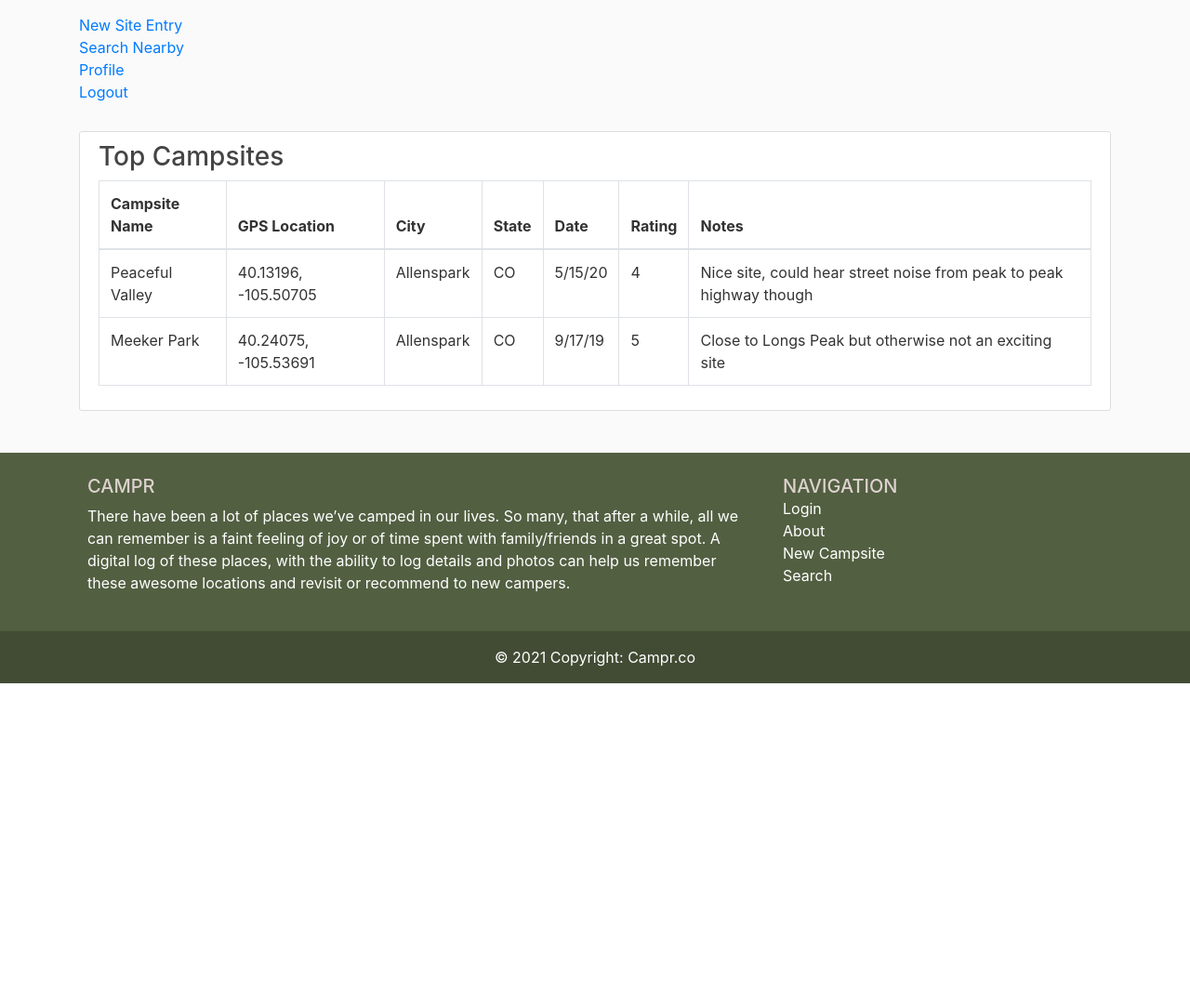
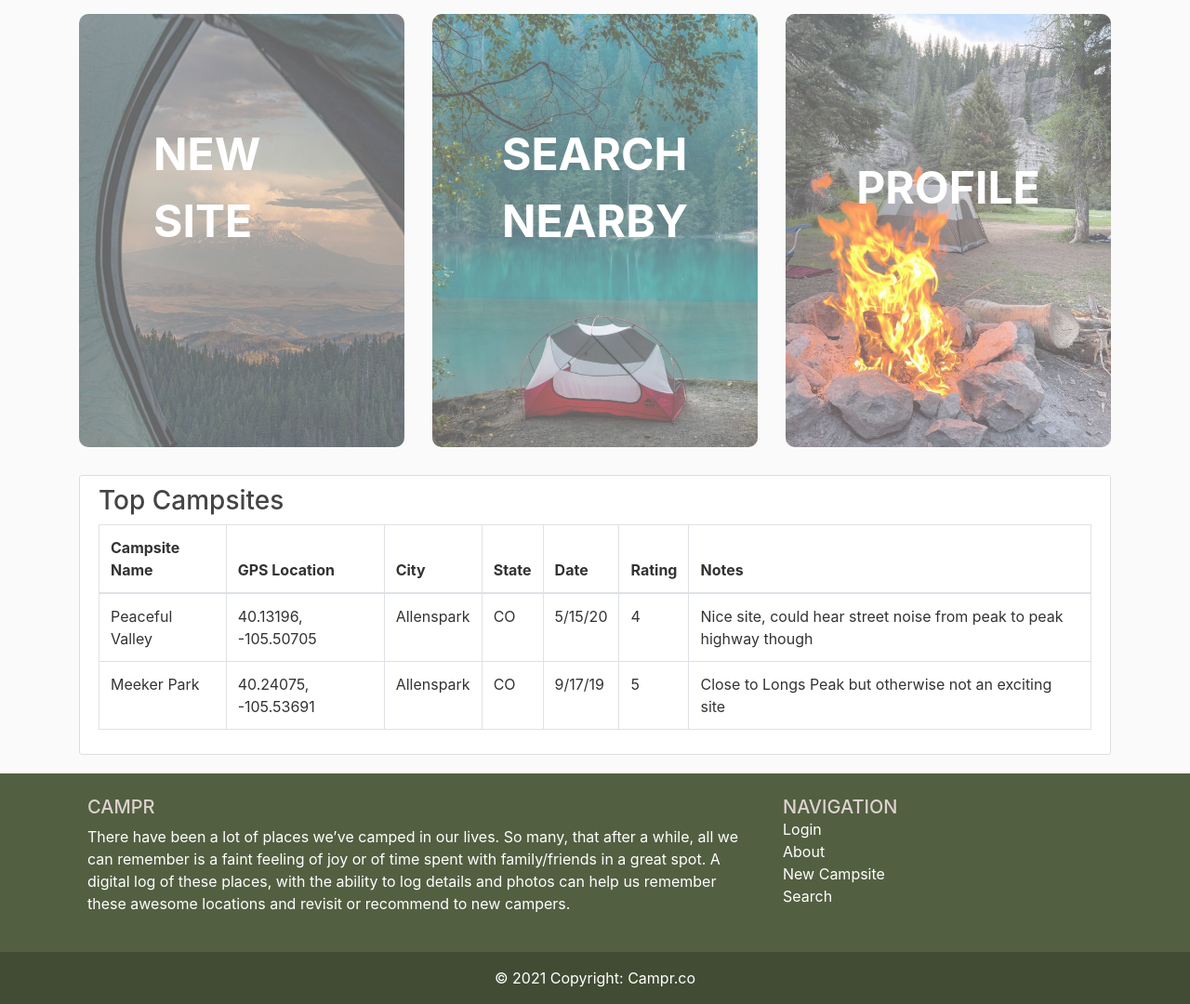
Before and after one commit to JKelliher/Campr_Repository, a Flask app: page /home/ in a window 1280 px wide. Shown: the part 65-1145 px from the top of the page at 93% size. Before the commit the page ends 800 px from the top, so only its background shows below. Run offline with Flask 2, Linux system fonts and the light colour scheme; some libraries are stand-ins or nearby versions.

Commit message:
added images to home page buttons

```diff
--- a/Campr_Flask_Codebase/static/main.css
+++ b/Campr_Flask_Codebase/static/main.css
@@ -3,6 +3,7 @@ body {
 	color: #333333;
 	margin-top: 5rem;
 }
+
 h1, h2, h3, h4 {
 	color: #444444;
 }
@@ -10,12 +11,15 @@ body {
 h5 {
   color: #ddd2ce;
 }
+
 .bg-steel {
 background-color: #525f41;
 }
+
 .site-header .navbar-nav .nav-link {
 color: #e9eff2;
 }
+
 .navbar-brand {
 color:#ffffff;
 font-size: 26px;
@@ -37,3 +41,20 @@ body {
   margin-top: 30px;
   margin-bottom: 20px;
 }
+
+.buttonimage {
+  opacity:  0.6;
+  height:  100%;
+  width:  100%;
+  border-radius: 10px;
+}
+
+.centered {
+  position: absolute;
+  top: 40%;
+  left: 50%;
+  transform: translate(-50%, -50%);
+  font-size: xxx-large;
+  color: white;
+  font-weight: bold;
+}
--- a/Campr_Flask_Codebase/templates/home.html
+++ b/Campr_Flask_Codebase/templates/home.html
@@ -1,11 +1,29 @@
-{% extends "layout.html" %}
+{% extends "layout_sticky.html" %}
 {% block content %}
-<div class="col-md-8">
-  <a href=" {{ url_for('new_campsite') }} ">New Site Entry</a><br>
-  <a href=" {{ url_for('search') }} ">Search Nearby</a><br>
-  <a href=" {{ url_for('profile') }} ">Profile</a><br>
-  <a href=" {{ url_for('login') }} ">Logout</a></br>
+
+<div class="container">
+  <div class="row">
+    <div class="col">
+      <a href=" {{ url_for('new_campsite') }} ">
+        <img class ="buttonimage" src="../static/images/cascade.jpg">
+        <div class="centered">NEW SITE</div>
+      </a>
+    </div>
+    <div class="col order-1">
+      <a href=" {{ url_for('search') }} ">
+        <img class ="buttonimage" src="../static/images/lakecamping.jpg">
+        <div class="centered">SEARCH NEARBY</div>
+      </a>
+    </div>
+    <div class="col order-5">
+      <a href=" {{ url_for('profile') }} ">
+        <img class ="buttonimage" src="../static/images/campfire.jpg">
+        <div class="centered">PROFILE</div>
+      </a>
+    </div>
   </div>
+</div>
+
 
 <div class="container-fluid">
   <div class="content-section">
--- /dev/null
+++ b/Campr_Flask_Codebase/templates/layout_sticky.html
@@ -0,0 +1,111 @@
+<!DOCTYPE html>
+<html lang="en">
+
+  <head>
+    <!-- Required meta tags -->
+    <meta charset="utf-8">
+    <meta name="viewport" content="width=device-width, initial-scale=1, shrink-to-fit=no">
+
+    <!-- Bootstrap CSS -->
+    <link rel="stylesheet" href="https://maxcdn.bootstrapcdn.com/bootstrap/4.0.0/css/bootstrap.min.css" integrity="sha384-Gn5384xqQ1aoWXA+058RXPxPg6fy4IWvTNh0E263XmFcJlSAwiGgFAW/dAiS6JXm" crossorigin="anonymous">
+
+    <link rel="stylesheet" type="text/css" href="{{ url_for('static', filename='main.css') }}">
+
+
+    {% if title %}
+    <title>Campr - {{ title }}</title>
+    {% else %}
+    <title>Campr</title>
+    {% endif %}
+</head>
+
+<body>
+    <header class="site-header">
+        <nav class="navbar navbar-expand-md navbar-dark bg-steel fixed-top">
+          <div class="container">
+            <a class="navbar-brand mr-4" href="/">Campr</a>
+            <button class="navbar-toggler" type="button" data-toggle="collapse" data-target="#navbarToggle" aria-controls="navbarToggle" aria-expanded="false" aria-label="Toggle navigation">
+              <span class="navbar-toggler-icon"></span>
+            </button>
+            <div class="collapse navbar-collapse" id="navbarToggle">
+              <div class="navbar-nav mr-auto">
+                <a class="nav-item nav-link" href="/home/">Home</a>
+                <a class="nav-item nav-link" href="/about">About</a>
+              </div>
+              <!-- Navbar Right Side -->
+              <div class="navbar-nav">
+                <a class="nav-item nav-link" href="/login">Login</a>
+                <a class="nav-item nav-link" href="/register">Register</a>
+              </div>
+            </div>
+          </div>
+        </nav>
+    </header>
+
+
+
+    <main role="main" class="container" >
+        <div class="row">
+            {% block content %}{% endblock %}
+        </div>
+    </main>
+
+
+
+    <footer class="bg-steel text-white text-lg-start sticky-bottom">
+      <!-- Grid container -->
+      <div class="container p-4">
+        <!--Grid row-->
+        <div class="row">
+          <!--Grid column-->
+          <div class="col-12 col-md-8">
+            <h5 class="text-uppercase">CAMPR</h5>
+
+            <p>
+              There have been a lot of places we’ve camped in our lives. So many, that after a while, all we can remember is a faint feeling of joy or of time spent with family/friends in a great spot. A digital log of these places, with the ability to log details and photos can help us remember these awesome locations and revisit or recommend to new campers.
+            </p>
+          </div>
+          <!--Grid column-->
+
+          <!--Grid column-->
+          <div class="col-6 col-md-4">
+            <h5 class="text-uppercase mb-0">Navigation</h5>
+
+            <ul class="list-unstyled">
+              <li>
+                <a href="/login" class="text-white">Login</a>
+              </li>
+              <li>
+                <a href="/about" class="text-white">About</a>
+              </li>
+              <li>
+                <a href="/new_campsite/" class="text-white">New Campsite</a>
+              </li>
+              <li>
+                <a href="/search/" class="text-white">Search</a>
+              </li>
+            </ul>
+          </div>
+          <!--Grid column-->
+        </div>
+        <!--Grid row-->
+      </div>
+      <!-- Grid container -->
+
+      <!-- Copyright -->
+      <div class="text-center p-3" style="background-color: rgba(0, 0, 0, 0.2);">
+        © 2021 Copyright:
+        <a class="text-white" href="https://google.com/">Campr.co</a>
+      </div>
+    </footer>
+
+
+
+
+    <!-- Optional JavaScript -->
+    <!-- jQuery first, then Popper.js, then Bootstrap JS -->
+    <script src="https://code.jquery.com/jquery-3.2.1.slim.min.js" integrity="sha384-KJ3o2DKtIkvYIK3UENzmM7KCkRr/rE9/Qpg6aAZGJwFDMVNA/GpGFF93hXpG5KkN" crossorigin="anonymous"></script>
+    <script src="https://cdnjs.cloudflare.com/ajax/libs/popper.js/1.12.9/umd/popper.min.js" integrity="sha384-ApNbgh9B+Y1QKtv3Rn7W3mgPxhU9K/ScQsAP7hUibX39j7fakFPskvXusvfa0b4Q" crossorigin="anonymous"></script>
+    <script src="https://maxcdn.bootstrapcdn.com/bootstrap/4.0.0/js/bootstrap.min.js" integrity="sha384-JZR6Spejh4U02d8jOt6vLEHfe/JQGiRRSQQxSfFWpi1MquVdAyjUar5+76PVCmYl" crossorigin="anonymous"></script>
+</body>
+</html>
--- a/Campr_Flask_Codebase/templates/new_campsite.html
+++ b/Campr_Flask_Codebase/templates/new_campsite.html
@@ -1,7 +1,7 @@
-{% extends "layout.html" %}
+{% extends "layout_sticky.html" %}
 {% block content %}
 <div class="container">
-  <h2>Create a New Site:</h2>
+  <h2 id="new_site_header">Create a New Site:</h2>
   <form method="POST" action="">
 
     <!-- adding CRF token -->
```
Also changed, not shown: Campr_Flask_Codebase/static/images/aspencamping.jpg (added), Campr_Flask_Codebase/static/images/beach camping.jpg (added), Campr_Flask_Codebase/static/images/campfire.jpg (added), Campr_Flask_Codebase/static/images/cascade.jpg (added), Campr_Flask_Codebase/static/images/lakecamping.jpg (added). Lines whose indentation alone changed are shown as unchanged.
